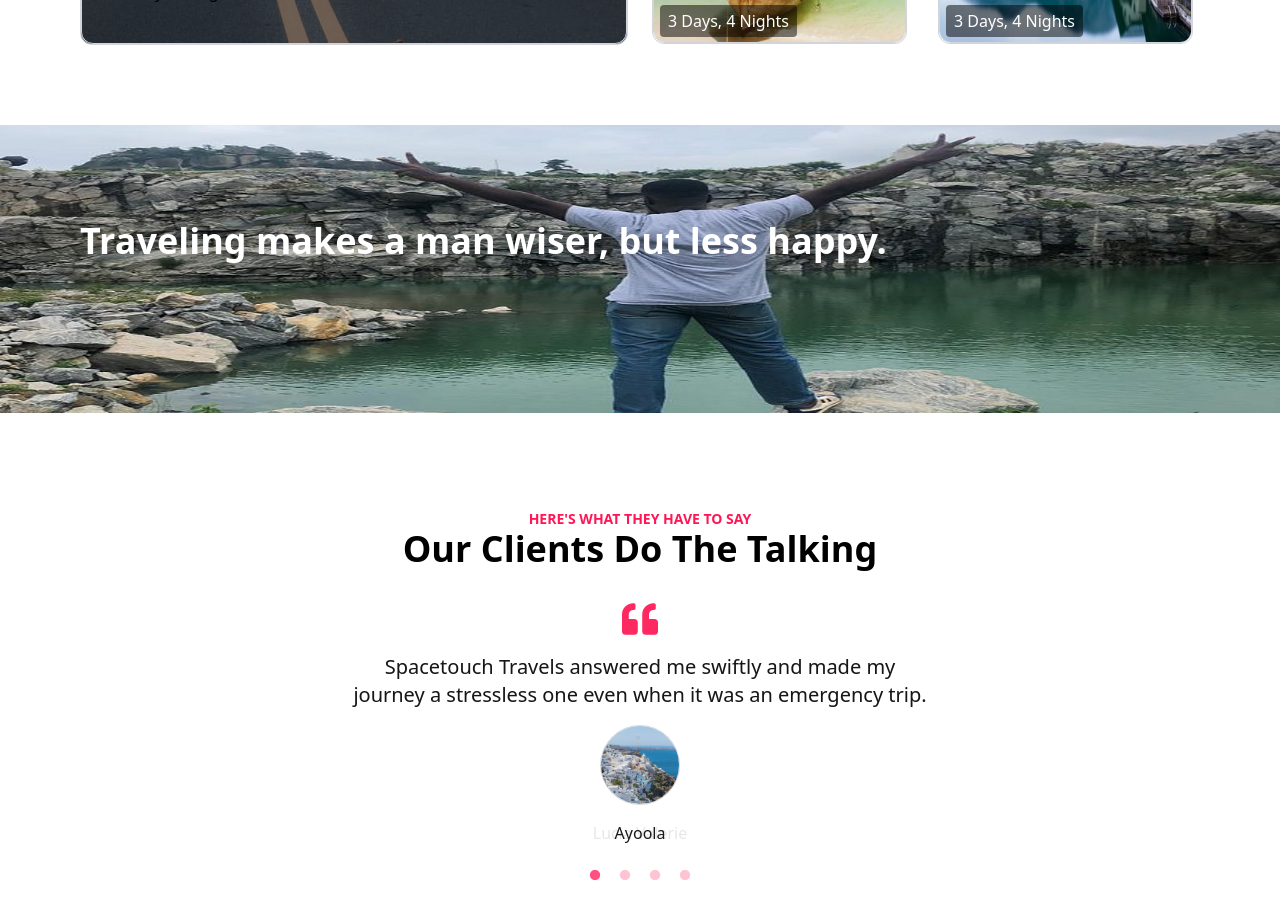
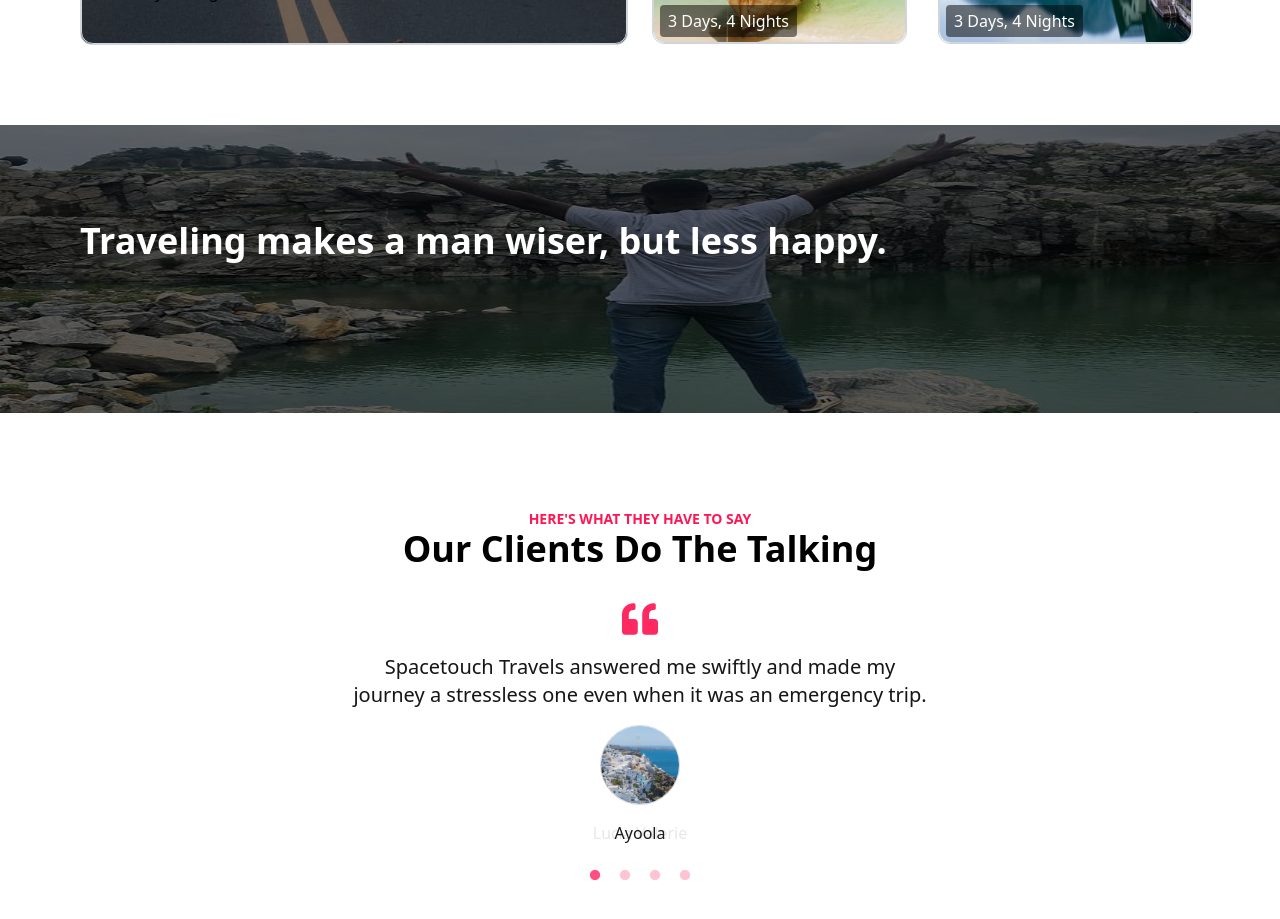
Before and after one commit to GraceJoseph-hub/space-touch, a React (Vite) app: page / in a window 1280 px wide. Shown: the part 3320-4239 px from the top of the page. Built offline with nearby package versions, Linux system fonts and the light colour scheme.

Commit message:
still committing

```diff
--- a/src/components/benefit/Benefit.jsx
+++ b/src/components/benefit/Benefit.jsx
@@ -20,11 +20,11 @@
 
   return (
     <div
-      className='h-72 w-full bg-cover bg-center'
+      className="h-72 w-full bg-cover bg-center"
       style={{ backgroundImage: `url(${backgroundImage})` }}
     >
-      <div className="h-full w-full relative">
-        {/* bg-darkShade md:bg-opacity-50 */}
+      <div className="h-full w-full bg-darkShade relative">
+        {/*  md:bg-opacity-50 */}
         <p
           className={`text-light font-semibold absolute ${getTextPosition()} ${getTextSize()}`}
         >
```
